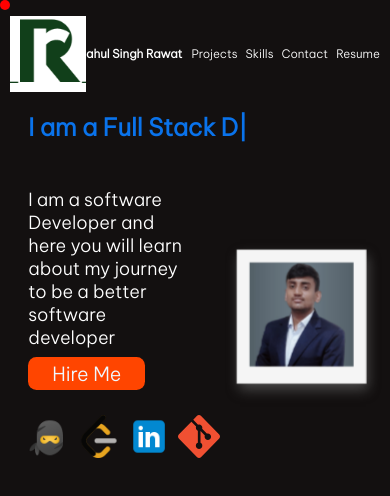
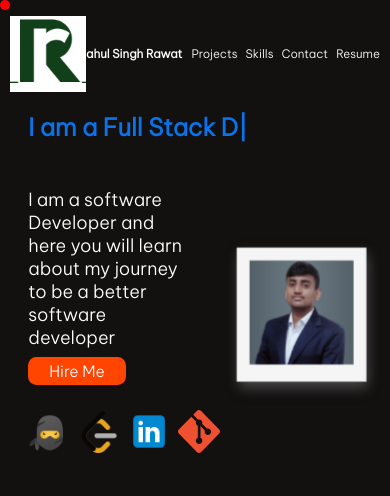
Before and after one commit to El-Drago11/portfolio, a plain HTML site: page public/index.html in a window 390 px wide. Shown: the top 496 px of the page. Drawn offline with nearby package versions, Linux system fonts and the light colour scheme.

Commit message:
updated project card css

```diff
--- a/public/index.css
+++ b/public/index.css
@@ -378,7 +378,7 @@ a{
 }
 
 .btn-grp .linkIcons{
-    margin-left: 1rem;
+    margin-left: 0.5rem;
     color: azure;
     font-size: 1.5rem;
 }
@@ -434,13 +434,13 @@ a{
         margin-left: 0rem;
     }
     .hireMeBtn{
-        font-size: 5lvw;
+        font-size: 4lvw;
         margin-top: 1lvh;
         margin-bottom: 1lvh;
         border-radius: 1lvh;
         color: aliceblue;
         padding: 1lvw;
-        width: 30lvw;
+        width: 25lvw;
     }
 }
 
```
